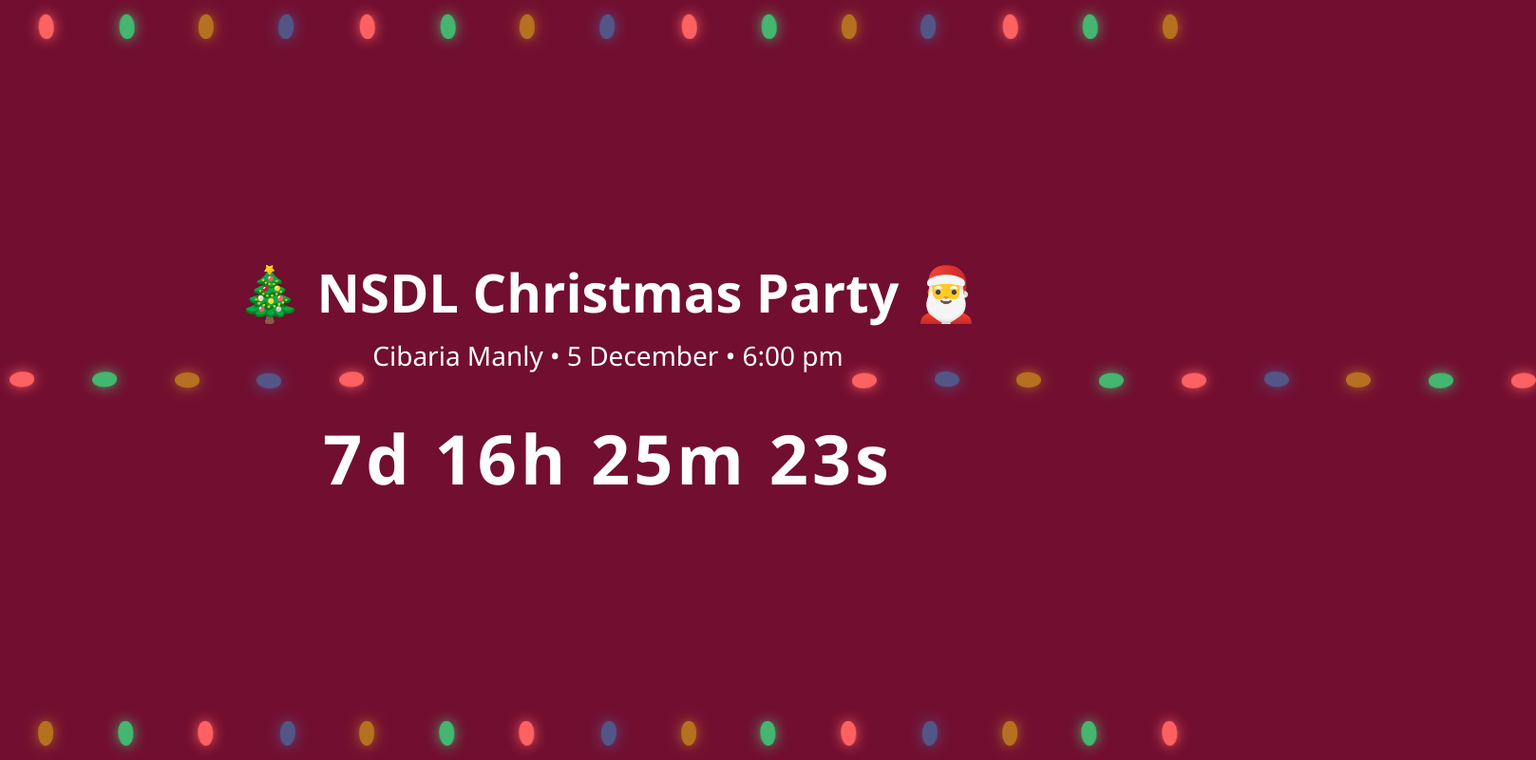
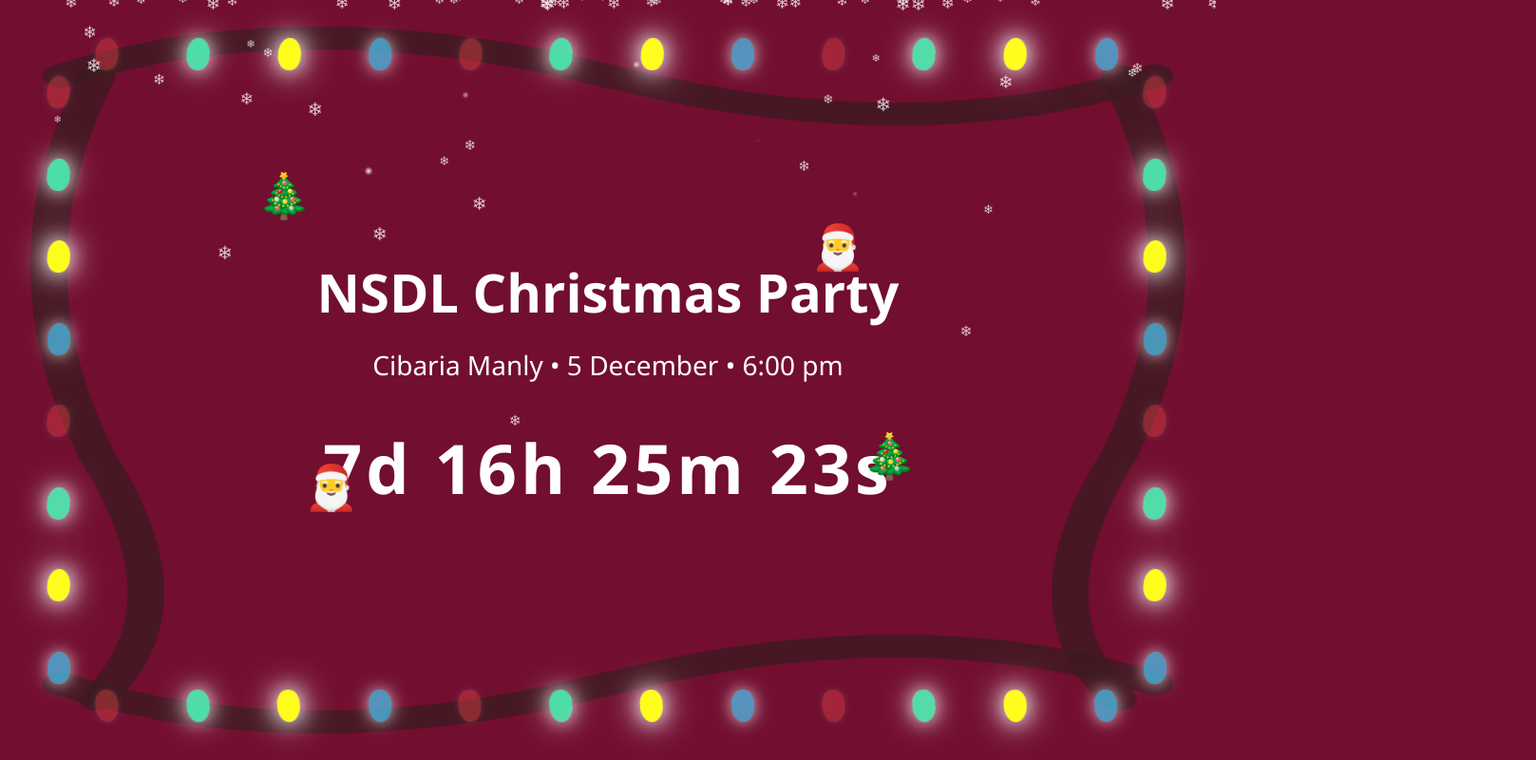
Before and after one commit to alexnsderm/nsdl-xmas-83js9s9a, a plain HTML site: page index.html in a window 1280 px wide. Shown: the whole page at 95% size, 1617 px wide, since content can reach past the window. Drawn offline with Linux system fonts and the light colour scheme.

Commit message:
Add files via upload

```diff
--- a/index.html
+++ b/index.html
@@ -16,10 +16,10 @@
         overflow: hidden;
     }
 
-    /* Center content */
+    /* Center Text Content */
     .content {
         position: relative;
-        z-index: 2;
+        z-index: 5;
         height: 100%;
         width: 100%;
         display: flex;
@@ -28,10 +28,17 @@
         text-align: center;
     }
 
+    .title-wrap {
+        position: relative;
+        display: inline-block;
+        padding: 10px 25px;
+    }
+
     .title {
         font-size: 56px;
         font-weight: 700;
         margin-bottom: 10px;
+        white-space: nowrap;
     }
 
     .subtitle {
@@ -45,148 +52,291 @@
         letter-spacing: 4px;
     }
 
-    /* Retro lights border */
-    .lights {
+    /* GARLAND LIGHTS LAYER */
+    .lights-layer {
         position: absolute;
         inset: 0;
         pointer-events: none;
+        z-index: 2;
+    }
+
+    .garland-svg {
+        position: absolute;
+        inset: 0;
+        width: 100%;
+        height: 100%;
         z-index: 1;
     }
 
-    .light-row,
-    .light-col {
+    .garland-path {
+        fill: none;
+        stroke: #3d1a20;
+        stroke-width: 3;
+        stroke-linecap: round;
+        opacity: 0.8;
+    }
+
+    .bulbs-row,
+    .bulbs-col {
         position: absolute;
         display: flex;
-        gap: 16px;
-    }
-
-    .light-row {
-        left: 40px;
-        right: 40px;
         justify-content: space-between;
     }
 
-    .light-row.top {
-        top: 15px;
+    .bulbs-row {
+        left: 8%;
+        right: 8%;
     }
 
-    .light-row.bottom {
-        bottom: 15px;
-        transform: rotate(180deg);
+    .bulbs-row.top {
+        top: 5%;
     }
 
-    .light-col {
-        top: 40px;
-        bottom: 40px;
-        flex-direction: column;
-        justify-content: space-between;
+    .bulbs-row.bottom {
+        bottom: 5%;
+        transform: scaleY(-1);
     }
 
-    .light-col.left {
-        left: 15px;
-        transform: rotate(-90deg);
+    .bulbs-col {
+        top: 10%;
+        bottom: 10%;
+        flex-direction: column;
     }
 
-    .light-col.right {
-        right: 15px;
-        transform: rotate(90deg);
+    .bulbs-col.left {
+        left: 4%;
+    }
+
+    .bulbs-col.right {
+        right: 4%;
     }
 
     .bulb {
-        width: 16px;
-        height: 26px;
-        border-radius: 50% 50% 45% 45%;
+        width: 24px;
+        height: 34px;
+        border-radius: 50% 50% 44% 44%;
         background: #ff4b4b;
-        box-shadow: 0 0 12px rgba(255, 75, 75, 0.9);
+        box-shadow: 0 0 4px rgba(0,0,0,0.5);
         transform-origin: top center;
-        animation: blink 1.4s infinite alternate, sway 1.6s infinite ease-in-out;
+        animation: flash 1.3s infinite ease-in-out, sway 2s infinite ease-in-out;
     }
 
-    /* Different colours + timings for retro feel */
     .bulb:nth-child(4n+1) {
-        background: #ff4b4b; /* red */
-        box-shadow: 0 0 14px rgba(255, 75, 75, 0.9);
-        animation-delay: 0s;
+        background: #ff4b4b;
+        animation-delay: 0s, 0s;
     }
     .bulb:nth-child(4n+2) {
-        background: #2ecc71; /* green */
-        box-shadow: 0 0 14px rgba(46, 204, 113, 0.9);
-        animation-delay: 0.3s;
+        background: #2ecc71;
+        animation-delay: 0.25s, 0.1s;
     }
     .bulb:nth-child(4n+3) {
-        background: #f1c40f; /* yellow */
-        box-shadow: 0 0 14px rgba(241, 196, 15, 0.9);
-        animation-delay: 0.6s;
+        background: #f1c40f;
+        animation-delay: 0.5s, 0.2s;
     }
     .bulb:nth-child(4n+4) {
-        background: #3498db; /* blue */
-        box-shadow: 0 0 14px rgba(52, 152, 219, 0.9);
-        animation-delay: 0.9s;
+        background: #3498db;
+        animation-delay: 0.75s, 0.3s;
     }
 
-    @keyframes blink {
-        0%   { opacity: 0.3; filter: brightness(0.7); }
-        50%  { opacity: 1;   filter: brightness(1.3); }
-        100% { opacity: 0.5; filter: brightness(1); }
+    @keyframes flash {
+        0%, 100% {
+            opacity: 0.25;
+            filter: brightness(0.7);
+            box-shadow: 0 0 4px rgba(0,0,0,0.4);
+        }
+        50% {
+            opacity: 1;
+            filter: brightness(1.9);
+            box-shadow: 0 0 22px currentColor, 0 0 40px currentColor;
+        }
     }
 
     @keyframes sway {
-        0%   { transform: rotate(-4deg); }
-        50%  { transform: rotate(4deg); }
-        100% { transform: rotate(-3deg); }
+        0%   { transform: rotate(-6deg); }
+        50%  { transform: rotate(5deg); }
+        100% { transform: rotate(-4deg); }
+    }
+
+    /* FALLING SNOW */
+    .snow-layer {
+        position: absolute;
+        inset: 0;
+        overflow: hidden;
+        pointer-events: none;
+        z-index: 3;
+    }
+
+    .flake {
+        position: absolute;
+        top: -10px;
+        font-size: 14px;
+        color: #ffffff;
+        opacity: 0.75;
+        animation: fall linear infinite;
+    }
+
+    @keyframes fall {
+        0%   { transform: translateY(-10vh); }
+        100% { transform: translateY(110vh); }
+    }
+
+    /* TWINKLING STARS */
+    .stars-layer {
+        position: absolute;
+        inset: 0;
+        pointer-events: none;
+        z-index: 4;
+    }
+
+    .star {
+        position: absolute;
+        width: 8px;
+        height: 8px;
+        background: radial-gradient(circle, #fff 0%, rgba(255,255,255,0) 60%);
+        border-radius: 50%;
+        opacity: 0.4;
+        animation: twinkle 2.2s infinite ease-in-out;
+    }
+
+    @keyframes twinkle {
+        0%, 100% { opacity: 0.1; transform: scale(0.7); }
+        50%      { opacity: 1;   transform: scale(1.4); }
+    }
+
+    /* MOVING EMOJIS (Santa & Trees) */
+    .float-emoji {
+        position: absolute;
+        font-size: 46px;
+        z-index: 6;
+        pointer-events: none;
+    }
+
+    .tree1 {
+        top: 15%;
+        left: 5%;
+        animation: floatTree1 18s linear infinite;
+    }
+    .tree2 {
+        top: 65%;
+        left: 80%;
+        animation: floatTree2 22s linear infinite;
+    }
+    .santa1 {
+        top: 70%;
+        left: 10%;
+        animation: floatSanta1 20s linear infinite;
+    }
+    .santa2 {
+        top: 20%;
+        left: 75%;
+        animation: floatSanta2 24s linear infinite;
+    }
+
+    @keyframes floatTree1 {
+        0%   { transform: translate(0, 0); }
+        25%  { transform: translate(15vw, 5vh); }
+        50%  { transform: translate(25vw, 20vh); }
+        75%  { transform: translate(10vw, 30vh); }
+        100% { transform: translate(0, 0); }
+    }
+
+    @keyframes floatTree2 {
+        0%   { transform: translate(0, 0); }
+        25%  { transform: translate(-10vw, -10vh); }
+        50%  { transform: translate(-20vw, -25vh); }
+        75%  { transform: translate(-5vw, -35vh); }
+        100% { transform: translate(0, 0); }
+    }
+
+    @keyframes floatSanta1 {
+        0%   { transform: translate(0, 0); }
+        25%  { transform: translate(15vw, -10vh); }
+        50%  { transform: translate(30vw, -5vh); }
+        75%  { transform: translate(20vw, 10vh); }
+        100% { transform: translate(0, 0); }
+    }
+
+    @keyframes floatSanta2 {
+        0%   { transform: translate(0, 0); }
+        25%  { transform: translate(-10vw, 10vh); }
+        50%  { transform: translate(-25vw, 5vh); }
+        75%  { transform: translate(-15vw, -10vh); }
+        100% { transform: translate(0, 0); }
     }
 </style>
 </head>
 
 <body>
 
-<div class="lights">
-    <!-- Top row -->
-    <div class="light-row top">
-        <!-- adjust number of bulbs as you like -->
-        <span class="bulb"></span><span class="bulb"></span><span class="bulb"></span>
+<!-- Garland wires using SVG for nice curves -->
+<svg class="garland-svg" viewBox="0 0 100 100" preserveAspectRatio="none">
+    <path class="garland-path" d="M 5 10 Q 25 0, 50 10 T 95 10" />
+    <path class="garland-path" d="M 5 90 Q 25 100, 50 90 T 95 90" />
+    <path class="garland-path" d="M 8 10 Q 0 35, 8 60 Q 16 80, 8 92" />
+    <path class="garland-path" d="M 92 10 Q 100 35, 92 60 Q 84 80, 92 92" />
+</svg>
+
+<div class="lights-layer">
+    <div class="bulbs-row top">
         <span class="bulb"></span><span class="bulb"></span><span class="bulb"></span>
         <span class="bulb"></span><span class="bulb"></span><span class="bulb"></span>
         <span class="bulb"></span><span class="bulb"></span><span class="bulb"></span>
         <span class="bulb"></span><span class="bulb"></span><span class="bulb"></span>
     </div>
 
-    <!-- Bottom row -->
-    <div class="light-row bottom">
-        <span class="bulb"></span><span class="bulb"></span><span class="bulb"></span>
+    <div class="bulbs-row bottom">
         <span class="bulb"></span><span class="bulb"></span><span class="bulb"></span>
         <span class="bulb"></span><span class="bulb"></span><span class="bulb"></span>
         <span class="bulb"></span><span class="bulb"></span><span class="bulb"></span>
         <span class="bulb"></span><span class="bulb"></span><span class="bulb"></span>
     </div>
 
-    <!-- Left column -->
-    <div class="light-col left">
+    <div class="bulbs-col left">
         <span class="bulb"></span><span class="bulb"></span><span class="bulb"></span>
         <span class="bulb"></span><span class="bulb"></span><span class="bulb"></span>
-        <span class="bulb"></span><span class="bulb"></span><span class="bulb"></span>
+        <span class="bulb"></span><span class="bulb"></span>
     </div>
 
-    <!-- Right column -->
-    <div class="light-col right">
+    <div class="bulbs-col right">
         <span class="bulb"></span><span class="bulb"></span><span class="bulb"></span>
         <span class="bulb"></span><span class="bulb"></span><span class="bulb"></span>
-        <span class="bulb"></span><span class="bulb"></span><span class="bulb"></span>
+        <span class="bulb"></span><span class="bulb"></span>
     </div>
 </div>
 
+<!-- Falling snow -->
+<div class="snow-layer" id="snow"></div>
+
+<!-- Twinkling stars -->
+<div class="stars-layer">
+    <div class="star" style="top:12%; left:38%; animation-delay:0s;"></div>
+    <div class="star" style="top:18%; left:62%; animation-delay:0.7s;"></div>
+    <div class="star" style="top:8%;  left:52%; animation-delay:1.3s;"></div>
+    <div class="star" style="top:22%; left:30%; animation-delay:1.9s;"></div>
+    <div class="star" style="top:25%; left:70%; animation-delay:2.4s;"></div>
+</div>
+
+<!-- Floating emojis -->
+<div class="float-emoji tree1">🎄</div>
+<div class="float-emoji tree2">🎄</div>
+<div class="float-emoji santa1">🎅</div>
+<div class="float-emoji santa2">🎅</div>
+
+<!-- Main content -->
 <div class="content">
     <div>
-        <div class="title">🎄 NSDL Christmas Party 🎅</div>
+        <div class="title-wrap">
+            <div class="title">NSDL Christmas Party</div>
+        </div>
         <div class="subtitle">Cibaria Manly • 5 December • 6:00 pm</div>
         <div class="countdown" id="cd">Loading…</div>
     </div>
 </div>
 
 <script>
+/* Countdown logic */
 function updateCountdown() {
-    // Target: 5 December 2025, 6pm (18:00)
-    var target = new Date(2025, 11, 5, 18, 0, 0).getTime(); // December = 11
+    var target = new Date(2025, 11, 5, 18, 0, 0).getTime(); // 5 Dec 2025, 6pm
     var now = new Date().getTime();
     var diff = target - now;
 
@@ -206,6 +356,30 @@ function updateCountdown() {
 
 setInterval(updateCountdown, 1000);
 updateCountdown();
+
+/* Generate snowflakes */
+(function () {
+    var snowContainer = document.getElementById("snow");
+    var flakes = 70;
+
+    for (var i = 0; i < flakes; i++) {
+        var flake = document.createElement("div");
+        flake.className = "flake";
+        flake.textContent = "❄";
+
+        var size = 10 + Math.random() * 10;
+        var left = Math.random() * 100;
+        var duration = 8 + Math.random() * 10;
+        var delay = Math.random() * 10;
+
+        flake.style.fontSize = size + "px";
+        flake.style.left = left + "vw";
+        flake.style.animationDuration = duration + "s";
+        flake.style.animationDelay = delay + "s";
+
+        snowContainer.appendChild(flake);
+    }
+})();
 </script>
 
 </body>
```
